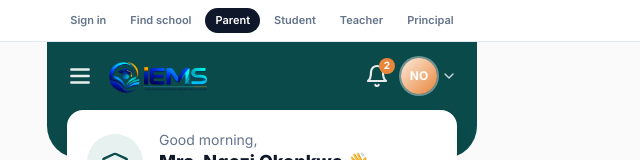
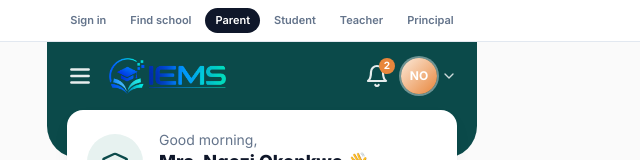
Before and after one commit to vitalclick/IEMS-App-UI, a Next.js app: page / in a window 1280 px wide. Shown: the top 160 px of the page, without its empty margins (378-1018 px from the left). Built offline with nearby package versions, Linux system fonts and the light colour scheme.

Commit message:
Use logo-light1 on the Parent, Principal, Teacher, and Student headers
Replaces Logo22/Logo44 with the new logo-light1 wordmark (blue-to-teal
gradient, designed for dark backgrounds) across all four dashboard
headers for a consistent, high-contrast logo treatment.

```diff
--- a/components/Header.tsx
+++ b/components/Header.tsx
@@ -13,7 +13,7 @@ export default function Header() {
             <Menu size={26} strokeWidth={2.2} />
           </button>
 
-          <Image src="/logo.png" alt="IEMS" width={1155} height={424} className="h-9 w-auto" />
+          <Image src="/logo-light1.png" alt="IEMS" width={800} height={246} className="h-9 w-auto" />
         </div>
 
         <div className="flex items-center gap-3">
--- a/components/dashboard/CrestHeader.tsx
+++ b/components/dashboard/CrestHeader.tsx
@@ -22,7 +22,7 @@ export default function CrestHeader({
             <Menu size={26} strokeWidth={2.2} />
           </button>
 
-          <Image src="/logo.png" alt="IEMS" width={1155} height={424} className="h-9 w-auto" />
+          <Image src="/logo-light1.png" alt="IEMS" width={800} height={246} className="h-9 w-auto" />
         </div>
 
         <div className="flex items-center gap-3">
--- a/components/dashboard/DashboardHeader.tsx
+++ b/components/dashboard/DashboardHeader.tsx
@@ -22,7 +22,7 @@ export default function DashboardHeader({
             <Menu size={26} strokeWidth={2.2} />
           </button>
 
-          <Image src="/logo44.png" alt="IEMS" width={477} height={142} className="h-8 w-auto" />
+          <Image src="/logo-light1.png" alt="IEMS" width={800} height={246} className="h-8 w-auto" />
         </div>
 
         <div className="flex items-center gap-3">
--- a/components/principal/PrincipalHeader.tsx
+++ b/components/principal/PrincipalHeader.tsx
@@ -10,7 +10,7 @@ export default function PrincipalHeader() {
           <button aria-label="Open menu" className="text-white/90 hover:text-white transition-colors">
             <Menu size={26} strokeWidth={2.2} />
           </button>
-          <Image src="/logo44.png" alt="IEMS" width={477} height={142} className="h-8 w-auto" />
+          <Image src="/logo-light1.png" alt="IEMS" width={800} height={246} className="h-8 w-auto" />
         </div>
 
         <div className="flex items-center gap-3">
```
Also changed, not shown: public/logo-light1.png (added).
